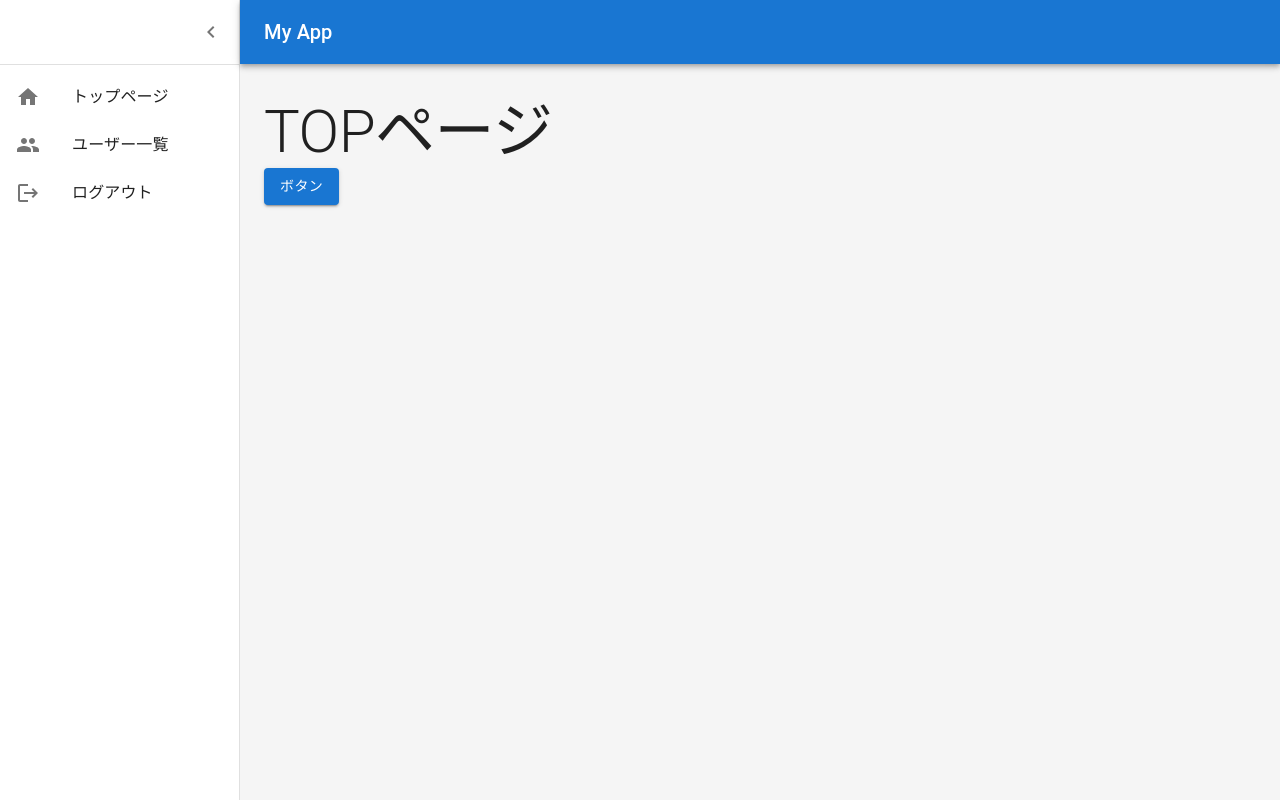
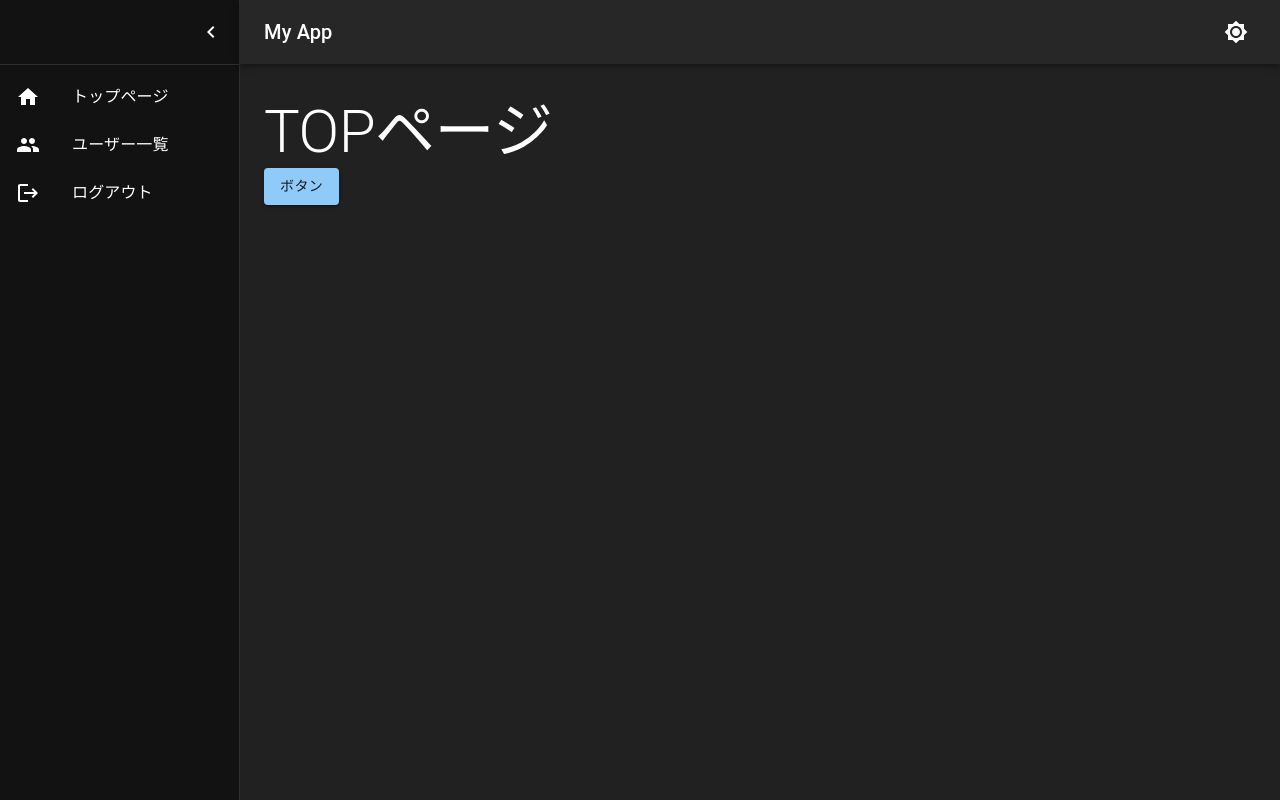
Before and after one commit to shimabukuromeg/urql-next-app, a Next.js app: page / in a window 1280 px wide. Built offline with nearby package versions, Linux system fonts and the light colour scheme.

Commit message:
ダークモードに対応した

```diff
--- a/src/components/Navigation/AppBar.tsx
+++ b/src/components/Navigation/AppBar.tsx
@@ -1,11 +1,13 @@
-import { styled } from '@mui/material/styles';
+import { styled, useTheme } from '@mui/material/styles';
 import MuiAppBar, { AppBarProps as MuiAppBarProps } from '@mui/material/AppBar';
 import Toolbar from '@mui/material/Toolbar';
 import IconButton from '@mui/material/IconButton';
 import MenuIcon from '@mui/icons-material/Menu';
 import Typography from '@mui/material/Typography';
 import { DRAWER_WIDTH } from '@/src/constants';
-
+import Brightness4Icon from '@mui/icons-material/Brightness4';
+import Brightness7Icon from '@mui/icons-material/Brightness7';
+import { useColorModeSelectContext } from "@/src/contexts/mui-theme-provider";
 interface MyAppBarProps extends MuiAppBarProps {
   isAuth?: boolean;
   title?: string;
@@ -37,6 +39,9 @@ export const AppBar = ({
   open,
   toggleDrawer,
 }: MyAppBarProps) => {
+  const colorMode = useColorModeSelectContext();
+  const theme = useTheme();
+
   return (
     <MyAppBar position="absolute" open={open} isAuth={isAuth}>
       <Toolbar
@@ -65,6 +70,9 @@ export const AppBar = ({
         >
           {title}
         </Typography>
+        <IconButton sx={{ ml: 1 }} onClick={colorMode.toggleColorMode} color="inherit">
+        {theme.palette.mode === 'dark' ? <Brightness7Icon /> : <Brightness4Icon />}
+      </IconButton>
       </Toolbar>
     </MyAppBar>
   );
--- /dev/null
+++ b/src/contexts/mui-theme-provider.tsx
@@ -0,0 +1,46 @@
+import React, { createContext, useContext, useMemo, useState, Dispatch, SetStateAction } from "react";
+import { createTheme, ThemeProvider } from '@mui/material/styles';
+import CssBaseline from '@mui/material/CssBaseline';
+
+export type ColorMode = "light" | "dark";
+
+export const ColorModeToggleContext = createContext({ toggleColorMode: () => {} });
+
+export const MuiThemeProvider: React.FC<{
+  children: React.ReactNode;
+}> = ({ children }) => {
+  const [mode, setMode] = useState<ColorMode>('dark');
+
+  const colorMode = useMemo(
+    () => ({
+      toggleColorMode: () => {
+        setMode((prevMode) => (prevMode === 'light' ? 'dark' : 'light'));
+      },
+    }),
+    [],
+  );
+
+  const theme = useMemo(
+    () =>
+      createTheme({
+        palette: {
+          mode,
+        },
+      }),
+    [mode],
+  );
+
+  return (
+    <ColorModeToggleContext.Provider value={colorMode}>
+      <ThemeProvider theme={theme}>
+        {/* CssBaseline kickstart an elegant, consistent, and simple baseline to build upon. */}
+        <CssBaseline />
+        {children}
+      </ThemeProvider>
+    </ColorModeToggleContext.Provider>
+  );
+};
+
+export const useColorModeSelectContext = () => {
+  return useContext(ColorModeToggleContext);
+};
--- a/src/layouts/authenticated-layout.tsx
+++ b/src/layouts/authenticated-layout.tsx
@@ -5,6 +5,7 @@ import Container from '@mui/material/Container';
 import { useState } from 'react';
 import { AppBar } from '@/src/components/Navigation/AppBar';
 import { MenuDrawer } from '@/src/components/Navigation/MenuDrawer';
+import { CommonLayout } from './common-layout';
 
 export const AuthenticatedLayout = ({ children }: { children: ReactNode }) => {
   const [open, setOpen] = useState(true);
@@ -13,6 +14,7 @@ export const AuthenticatedLayout = ({ children }: { children: ReactNode }) => {
   };
 
   return (
+    <CommonLayout>
       <Box sx={{ display: 'flex' }}>
         <AppBar open={open} toggleDrawer={toggleDrawer} isAuth={true} />
         <MenuDrawer open={open} toggleDrawer={toggleDrawer} />
@@ -34,5 +36,6 @@ export const AuthenticatedLayout = ({ children }: { children: ReactNode }) => {
           </Container>
         </Box>
       </Box>
+    </CommonLayout>
   );
 };
--- /dev/null
+++ b/src/layouts/common-layout.tsx
@@ -0,0 +1,10 @@
+import type { ReactNode } from 'react';
+import { MuiThemeProvider } from '@/src/contexts/mui-theme-provider';
+
+export const CommonLayout = ({ children }: { children: ReactNode }) => {
+  return (
+    <MuiThemeProvider>
+        {children}
+    </MuiThemeProvider>
+  );
+};
--- a/src/layouts/unauthenticated-layout.tsx
+++ b/src/layouts/unauthenticated-layout.tsx
@@ -2,8 +2,7 @@ import type { ReactNode } from 'react';
 import { AppBar } from '@/src/components/Navigation/AppBar';
 import Box from '@mui/material/Box';
 import Stack from '@mui/material/Stack';
-import Toolbar from '@mui/material/Toolbar';
-import Container from '@mui/material/Container';
+import { CommonLayout } from './common-layout';
 
 export const UnauthenticatedLayout = ({
   children,
@@ -11,6 +10,7 @@ export const UnauthenticatedLayout = ({
   children: ReactNode;
 }) => {
   return (
+    <CommonLayout>
         <Box sx={{ display: 'flex', flexDirection: 'column' }}>
         <AppBar open={true} />
         <Box
@@ -37,5 +37,6 @@ export const UnauthenticatedLayout = ({
           </Stack>
         </Box>
       </Box>
+    </CommonLayout>
   );
 };
--- a/src/pages/_app.tsx
+++ b/src/pages/_app.tsx
@@ -4,7 +4,7 @@ import { createTheme, ThemeProvider } from '@mui/material/styles';
 import CssBaseline from '@mui/material/CssBaseline';
 import { CacheProvider } from '@emotion/react';
 import { AuthenticatedLayout } from '@/src/layouts/authenticated-layout';
-import { ReactElement, ReactNode } from 'react';
+import { ReactElement, ReactNode, useMemo, useState, createContext } from 'react';
 
 export type NextPageWithLayout = NextPage & {
   getLayout?: (page: ReactElement) => ReactNode;
@@ -14,19 +14,11 @@ type AppPropsWithLayout = AppProps & {
   Component: NextPageWithLayout;
 };
 
-const theme = createTheme();
-
 function MyApp({ Component, pageProps }: AppPropsWithLayout) {
-  const getLayout =
-    Component.getLayout ??
-    ((page) => <AuthenticatedLayout>{page}</AuthenticatedLayout>);
+  const getLayout = Component.getLayout ?? ((page) => page)
 
   return getLayout(
-    <ThemeProvider theme={theme}>
-      {/* CssBaseline kickstart an elegant, consistent, and simple baseline to build upon. */}
-      <CssBaseline />
-      <Component {...pageProps} />
-    </ThemeProvider>
+    <Component {...pageProps} />
   );
 }
 
--- a/src/pages/index.tsx
+++ b/src/pages/index.tsx
@@ -1,7 +1,10 @@
 import type { NextPage } from 'next';
-import { Box, Button, Typography } from '@mui/material';
+import { ReactElement } from 'react';
+import { Box, Button, Typography, Stack, Paper } from '@mui/material';
+import { AuthenticatedLayout } from '@/src/layouts/authenticated-layout';
+import type { NextPageWithLayout } from '@/src/pages/_app';
 
-const Home: NextPage = () => {
+const Index: NextPageWithLayout = () => {
   return (
     <Box>
       <Typography variant="h2">TOPページ</Typography>
@@ -12,4 +15,8 @@ const Home: NextPage = () => {
   );
 };
 
-export default Home;
+Index.getLayout = (page: ReactElement) => (
+  <AuthenticatedLayout>{page}</AuthenticatedLayout>
+);
+
+export default Index;
```
Lines whose indentation alone changed are shown as unchanged.
